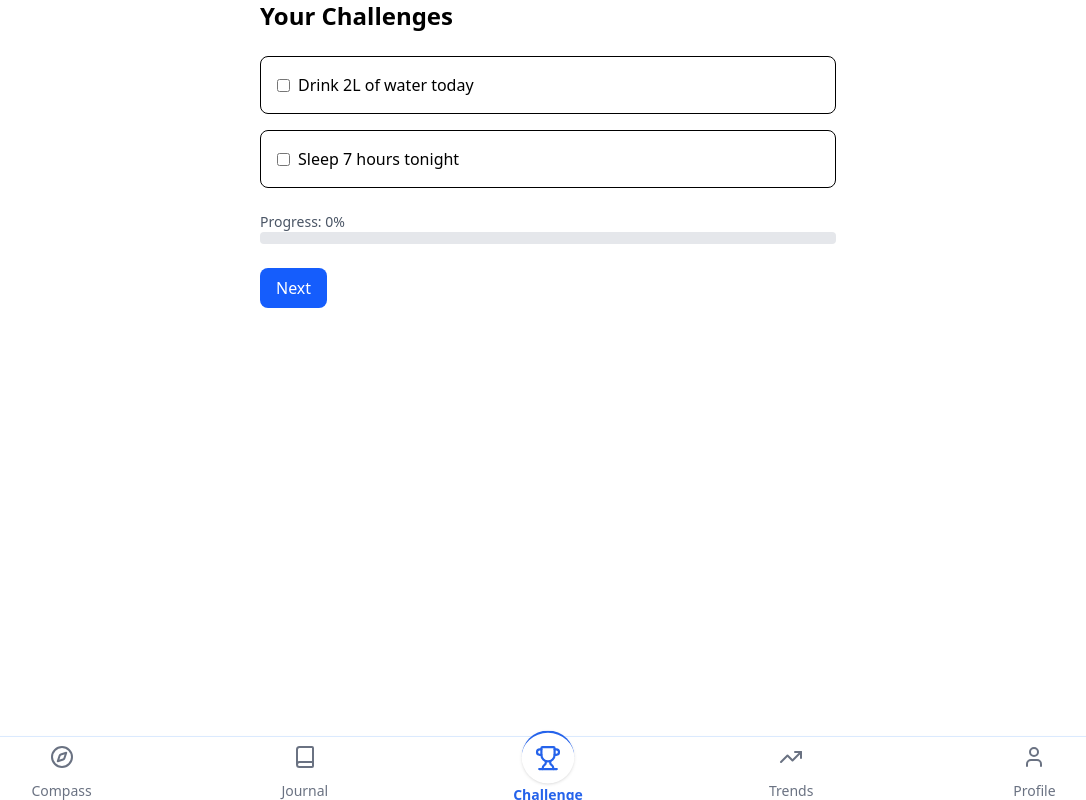
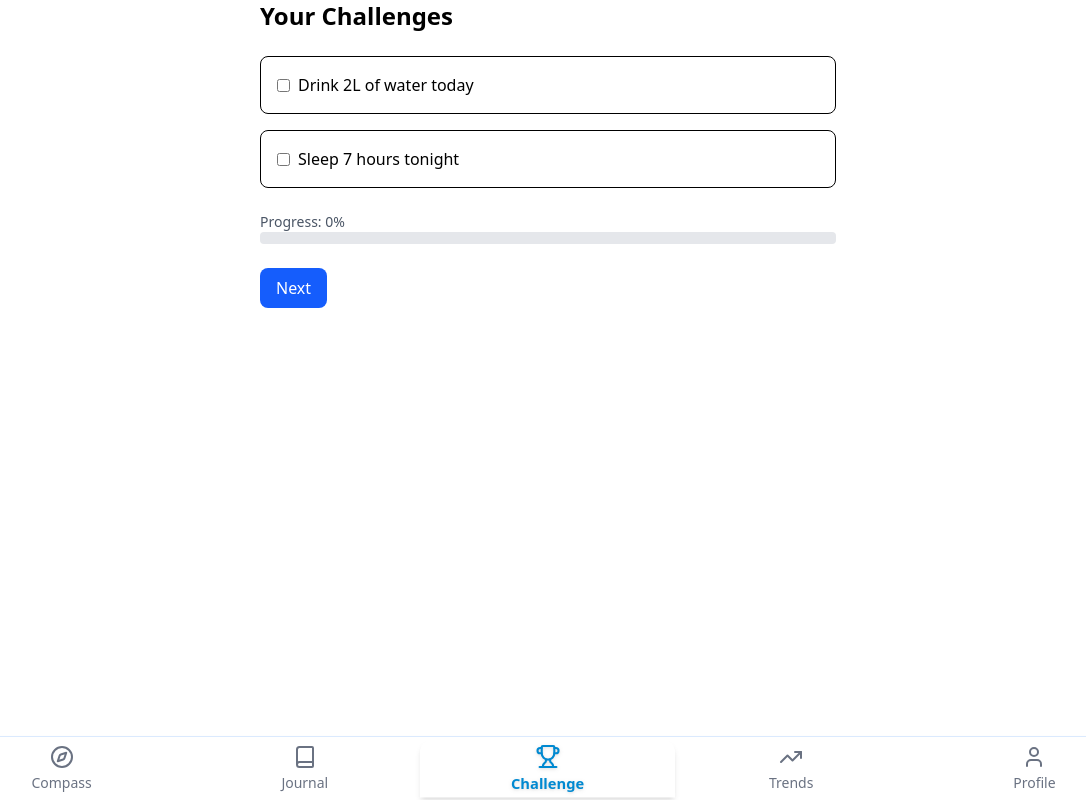
Before and after one commit to Chunsun/thrive-board, a Vue app: page /challenge in a window 1280 px wide. Shown: the whole page, without its empty margins (92-1178 px from the left). Built offline with nearby package versions, Linux system fonts and the light colour scheme; the HTML template or start-up script is replaced by a standard one.

Commit message:
feat: update tab bar

```diff
--- a/src/components/BottomTabBar.vue
+++ b/src/components/BottomTabBar.vue
@@ -3,29 +3,26 @@
     class="fixed bottom-0 left-0 w-full z-50 bg-white border-t border-blue-100 shadow-lg flex justify-around items-center py-1 px-2 md:px-8 backdrop-blur-xl"
     style="height: 64px"
   >
-    <div v-for="tab in tabs" :key="tab.to" class="flex flex-col items-center flex-1 group relative">
+    <div v-for="tab in tabs" :key="tab.to" class="flex-1 h-full">
       <button
         @click="go(tab.to)"
-        class="flex flex-col items-center w-full focus:outline-none transition-all duration-150 active:scale-95"
+        class="flex flex-col items-center justify-center w-full h-full focus:outline-none transition-all duration-150 active:scale-95 rounded-t-xl"
         :class="
           isActive(tab.to)
-            ? 'text-primary font-semibold'
+            ? 'text-primary font-semibold bg-gradient-to-t from-company-blue to-company-green scale-105 border-2 border-company-blue shadow-md'
             : 'text-gray-500 font-normal hover:text-primary'
         "
         style="background: none; border: none; padding: 0; margin: 0"
       >
-        <span
-          class="inline-flex items-center justify-center rounded-full mb-0.5 transition-all duration-150"
-          :class="[
-            isActive(tab.to)
-              ? 'text-primary bg-white border-t-2 border-primary shadow-sm scale-110'
-              : 'text-gray-500 bg-transparent',
-            isActive(tab.to) ? 'w-11 h-11 md:w-12 md:h-12' : 'w-9 h-9 md:w-10 md:h-10',
-          ]"
-        >
+        <!-- Icon with no circle, background, or shadow -->
+        <span class="mb-0.5 transition-all duration-150">
           <component
             :is="tab.iconComponent"
-            :class="isActive(tab.to) ? 'text-primary' : 'text-gray-500 group-hover:text-primary'"
+            :class="
+              isActive(tab.to)
+                ? 'text-primary drop-shadow'
+                : 'text-gray-500 group-hover:text-primary'
+            "
             class="transition-all duration-150"
             :style="isActive(tab.to) ? 'font-size: 26px;' : 'font-size: 22px;'"
           />
@@ -34,7 +31,7 @@
           class="block mt-0.5 transition-all duration-150"
           :class="[
             isActive(tab.to)
-              ? 'text-primary font-semibold text-xs md:text-sm'
+              ? 'text-primary font-semibold text-xs md:text-sm drop-shadow'
               : 'text-gray-500 font-normal text-xs md:text-sm group-hover:text-primary',
           ]"
         >
@@ -67,10 +64,17 @@ const tabs = [
 nav {
   min-height: 64px;
 }
-.border-primary {
-  border-color: #2563eb !important; /* Tailwind blue-600 */
+.border-company-blue {
+  border-color: #0089d1 !important;
+}
+.from-company-blue {
+  --tw-gradient-from: #0089d1;
+  --tw-gradient-stops: var(--tw-gradient-from), var(--tw-gradient-to, rgba(0, 137, 209, 0));
+}
+.to-company-green {
+  --tw-gradient-to: #01b6ad;
 }
 .text-primary {
-  color: #2563eb !important;
+  color: #0089d1 !important;
 }
 </style>
--- a/src/components/TabItem.vue
+++ /dev/null
@@ -1,82 +0,0 @@
-<template>
-  <RouterLink
-    :to="to"
-    class="group relative flex flex-col items-center px-2 py-1 md:px-3 md:py-2 rounded-xl transition-all duration-300 ease-out-expo will-change-transform"
-    :class="[
-      isActive
-        ? 'text-white bg-gradient-to-t from-indigo-500 to-blue-400 shadow-lg scale-105'
-        : 'text-blue-500 hover:text-indigo-600 hover:bg-blue-50/60',
-      'font-semibold',
-    ]"
-  >
-    <!-- Animated icon with glassy effect -->
-    <span
-      class="relative flex items-center justify-center w-10 h-10 md:w-12 md:h-12 rounded-full mb-0.5 transition-all duration-300"
-      :class="[
-        isActive
-          ? 'bg-white/30 shadow-xl ring-2 ring-indigo-200/60 backdrop-blur animate-float'
-          : 'bg-white/60 group-hover:bg-white/80',
-      ]"
-    >
-      <span class="text-2xl md:text-3xl select-none">
-        {{ emojiFallback }}
-      </span>
-    </span>
-    <!-- Label with fade/slide -->
-    <span
-      class="mt-0.5 text-xs md:text-sm font-medium tracking-wide transition-all duration-300 origin-bottom"
-      :class="
-        isActive
-          ? 'opacity-100 scale-100 text-white drop-shadow'
-          : 'opacity-70 scale-95 text-blue-700'
-      "
-    >
-      {{ label }}
-    </span>
-    <!-- Active indicator -->
-    <span
-      v-if="isActive"
-      class="absolute bottom-0 left-1/2 -translate-x-1/2 w-8 h-1 rounded-full bg-gradient-to-r from-indigo-400 to-blue-400 shadow"
-    ></span>
-  </RouterLink>
-</template>
-
-<script setup lang="ts">
-import { computed } from 'vue'
-
-const props = defineProps({
-  to: { type: String, required: true },
-  icon: { type: String, required: true },
-  label: { type: String, required: true },
-  isActive: { type: Boolean, default: false },
-})
-
-const emojiFallbacks = {
-  compass: '🧭',
-  book: '📖',
-  trophy: '🏆',
-  'trending-up': '📈',
-  user: '👤',
-}
-const emojiFallback = computed(
-  () => emojiFallbacks[props.icon as keyof typeof emojiFallbacks] || '🔘',
-)
-</script>
-
-<style scoped>
-.ease-out-expo {
-  transition-timing-function: cubic-bezier(0.16, 1, 0.3, 1);
-}
-@keyframes float {
-  0%,
-  100% {
-    transform: translateY(0);
-  }
-  50% {
-    transform: translateY(-6px);
-  }
-}
-.animate-float {
-  animation: float 3s ease-in-out infinite;
-}
-</style>
```
